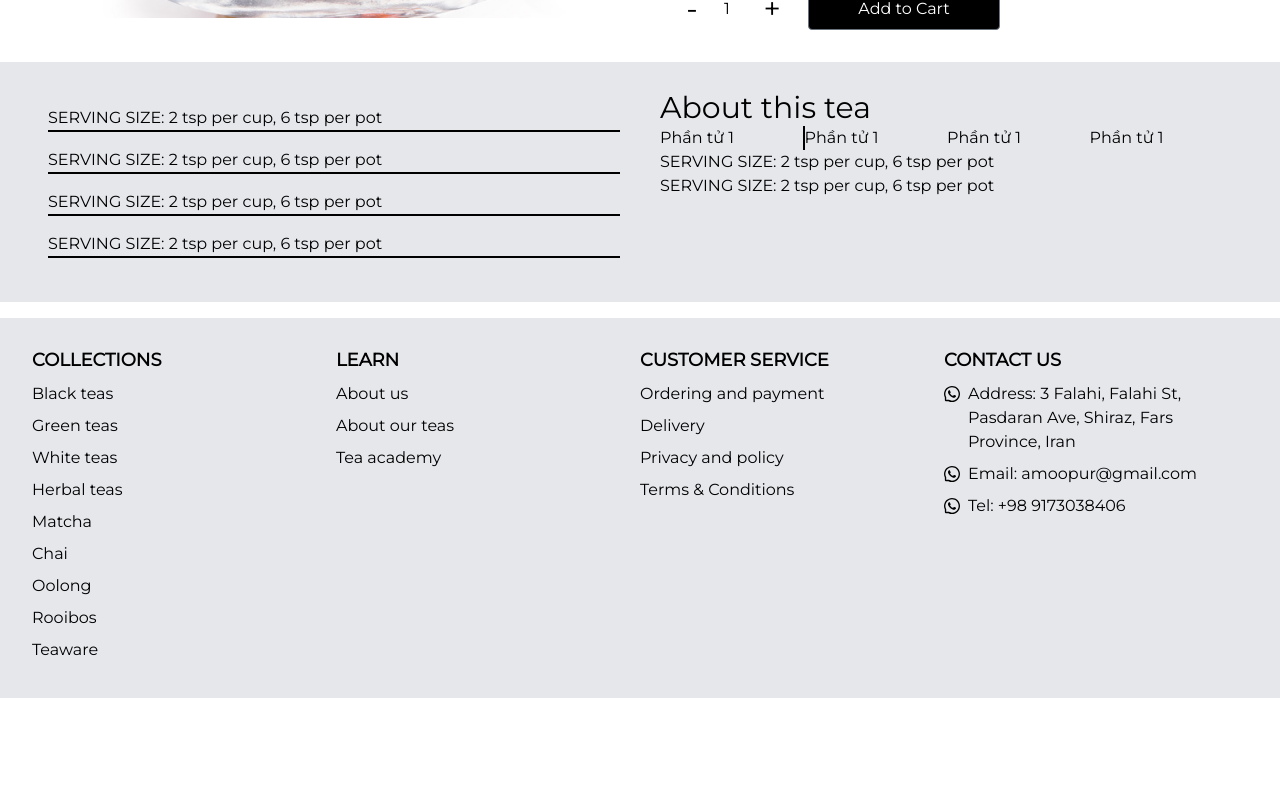
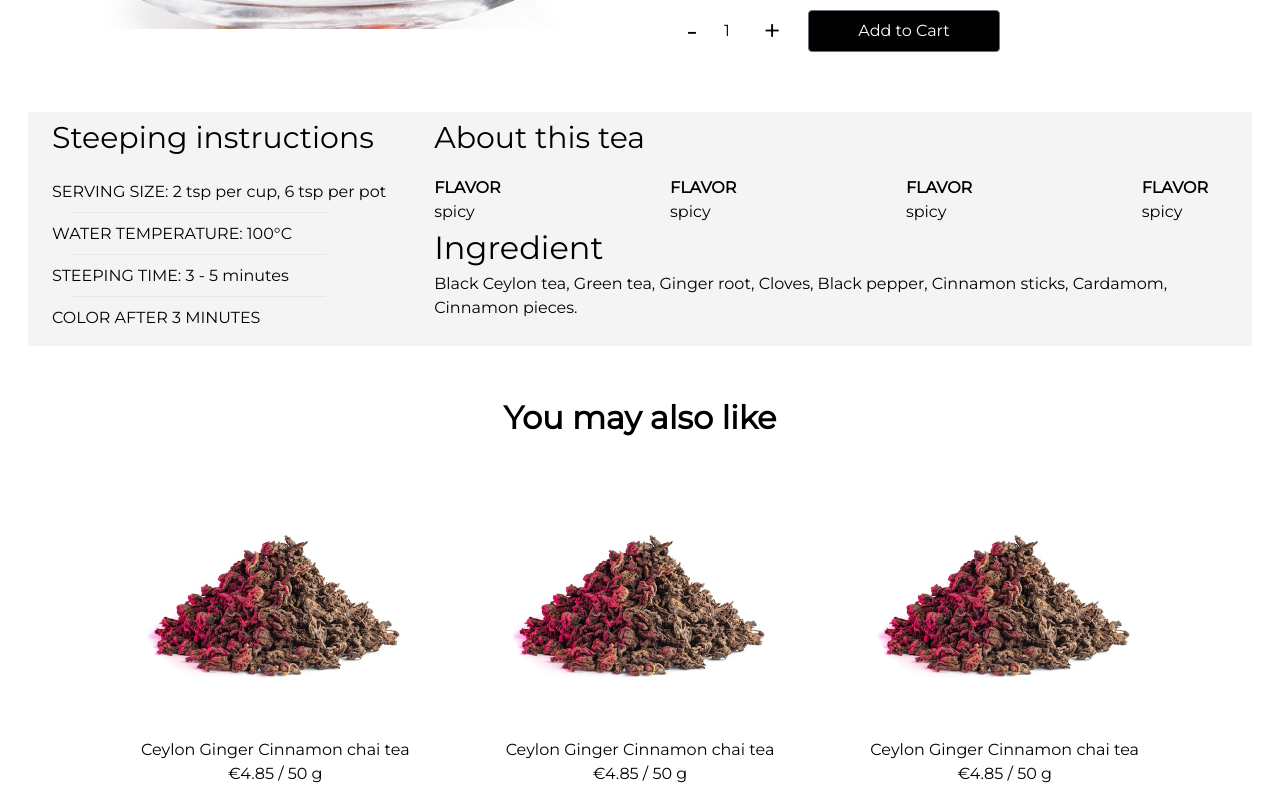
Before and after one commit to longhdwst1full/FE_DATN, a React (Vite) app: page /productsDetail in a window 1280 px wide. Shown: the part 460-1260 px from the top of the page. Before the commit the page ends 1174 px from the top, so only its background shows below. Built offline with nearby package versions, Linux system fonts and the light colour scheme.

Commit message:
update Product Detail Page

```diff
--- a/src/App/pages/productDetail.tsx
+++ b/src/App/pages/productDetail.tsx
@@ -5,6 +5,7 @@ import image1 from '../../Image/image3.jpg'
 import { TagOutlined, GiftOutlined, CarOutlined } from '@ant-design/icons'
 import { SmileOutlined, MehOutlined, FrownOutlined, MehTwoTone } from '@ant-design/icons';
 import { Radio } from 'antd';
+import img4 from '../../Image/img4.jpg'
 
 
 const RadioButton = Radio.Button;
@@ -50,11 +51,11 @@ const ProductDetail = (props: Props) => {
             </div>
           </div>
 
-          <h3 className="text-2xl font-bold mt-4">1000 VNĐ</h3>
+          <h3 className="text-[36px] font-bold mt-4">2$</h3>
 
           <div className="container mx-auto  mt-4">
             <form action="">
-              <p className="text-lg mb-1 mt-7">Size</p>
+              <p className="text-lg mb-1 mt-7">Variants</p>
               <div className="flex items-center justify-start mt-2 mb-5">
                 <RadioGroup defaultValue="M" size="large">
                   <RadioButton value="M">
@@ -111,32 +112,78 @@ const ProductDetail = (props: Props) => {
         </div>
       </section>
     </div>
-    <section className="bg-gray-200 w-full container max-w-7xl mx-auto p-7">
-      <div className="flex h-full">
-        <div className="w-1/2 flex-grow mx-5">
-          <div className='border-b-2 border-black my-4'>
+    <section className="w-full  container max-w-7xl mx-auto p-7">
+
+      <div className="flex h-full  bg-[#F4F4F4] px-6 py-2">
+        {/* LEFT */}
+        <div className=" w-[15%] flex-grow leading-10">
+          <p className='text-3xl mb-4'>Steeping instructions</p>
+          <div className=''>
             <p>SERVING SIZE: 2 tsp per cup, 6 tsp per pot</p>
+            <hr className='mx-5 w-[70%] h-[1px]' />
           </div>
-          <div className='border-b-2 border-black my-4' >
-            <p>SERVING SIZE: 2 tsp per cup, 6 tsp per pot</p>
+
+          <div className='' >
+            <p>WATER TEMPERATURE:  100°C</p>
+            <hr className='mx-5 w-[70%] h-[1px]' />
           </div>
-          <div className='border-b-2 border-black my-4' >
-            <p>SERVING SIZE: 2 tsp per cup, 6 tsp per pot</p>
+          <div className='' >
+            <p>STEEPING TIME: 3 - 5 minutes</p>
+            <hr className='mx-5 w-[70%] h-[1px]' />
           </div>
-          <div className='border-b-2 border-black my-4' >
-            <p>SERVING SIZE: 2 tsp per cup, 6 tsp per pot</p>
+          <div className='' >
+            <p>COLOR AFTER 3 MINUTES</p>
+
           </div>
         </div>
+        {/* right */}
         <div className="w-1/2 flex-grow mx-5">
-          <h2 className='text-3xl'>About this tea</h2>
-          <div className='flex'>
-            <div className="flex-1  border-black border-r-2">Phần tử 1</div>
-            <div className="flex-1">Phần tử 1</div>
-            <div className="flex-1">Phần tử 1</div>
-            <div className="flex-1">Phần tử 1</div>
+          <h2 className='text-3xl mb-5'>About this tea</h2>
+          <div className='flex justify-between'>
+            <div>
+              <p className='font-bold'>FLAVOR</p>
+              <p>spicy</p>
+            </div>
+            <div>
+              <p className='font-bold'>FLAVOR</p>
+              <p>spicy</p>
+            </div><div>
+              <p className='font-bold'>FLAVOR</p>
+              <p>spicy</p>
+            </div><div>
+              <p className='font-bold'>FLAVOR</p>
+              <p>spicy</p>
+            </div>
           </div>
-          <p>SERVING SIZE: 2 tsp per cup, 6 tsp per pot</p>
-          <p>SERVING SIZE: 2 tsp per cup, 6 tsp per pot</p>
+          <h2 className='text-[32px]'>Ingredient</h2>
+          Black Ceylon tea, Green tea, Ginger root, Cloves, Black pepper, Cinnamon sticks, Cardamom, Cinnamon pieces.
+        </div>
+      </div>
+      {/* bot */}
+      <div className=' my-12 '>
+        <h1 className='text-[32px] text-center font-bold my-8'>You may also like</h1>
+        <div className='flex justify-center gap-24'>
+          <div className=' '>
+            <img src={img4} className='mx-auto' alt="" />
+            <div className='text-center'>
+              <p>Ceylon Ginger Cinnamon chai tea</p>
+              <p>€4.85 / 50 g</p>
+            </div>
+          </div>
+          <div className=' '>
+            <img src={img4} className='mx-auto' alt="" />
+            <div className='text-center'>
+              <p>Ceylon Ginger Cinnamon chai tea</p>
+              <p>€4.85 / 50 g</p>
+            </div>
+          </div>
+          <div className=' '>
+            <img src={img4} className='mx-auto' alt="" />
+            <div className='text-center'>
+              <p>Ceylon Ginger Cinnamon chai tea</p>
+              <p>€4.85 / 50 g</p>
+            </div>
+          </div>
         </div>
       </div>
     </section>
```
